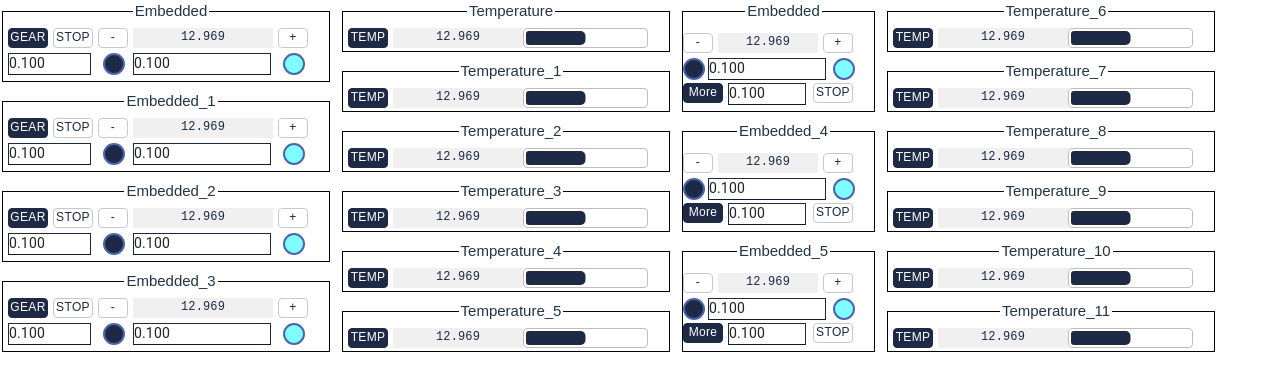
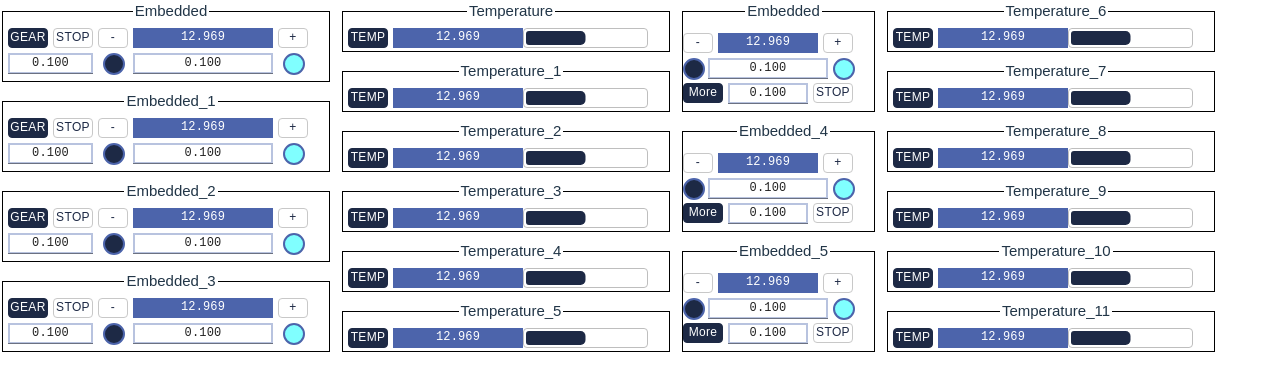
Before and after one commit to abigailalexander/mui-phoebus, a React (Vite) app: page / in a window 1280 px wide. Shown: the top 390 px of the page. Built offline with nearby package versions, Linux system fonts and the light colour scheme.

Commit message:
Change background colors

```diff
--- a/src/components/TextEntry/textEntry.tsx
+++ b/src/components/TextEntry/textEntry.tsx
@@ -6,14 +6,15 @@ const CustomTextField = styled(TextField)({
     '& .MuiInputBase-input': {
         disableUnderline: true,
         backgroundColor: 'white',
-        border: '1px solid rgba(29, 41, 69)',
+        border: '2px solid rgba(184, 195, 223)',
         //borderColor: 'primary.main',
         padding: "0px",
         '&:focus': {
-            border: '1px solid blue',
-            backgroundColor: "rgba(255, 240, 0)"
+            border: '2px solid blue',
         },
-        fontSize: 14
+        fontSize: 12,
+        fontFamily: "Monospace",
+        textAlign: "center"
     },
     '& .MuiInput-underline:after': {
         borderBottom: "0px solid transparent"
@@ -31,6 +32,6 @@ type TextEntryProps = {
 
 export default function TextEntry(props: TextEntryProps) {
     return (
-        <CustomTextField disabled={props.disabled} sx={{ left: props.x, top: props.y, width: props.w - 2, height: props.h - 2 }} defaultValue={props.value} variant="filled"></CustomTextField>
+        <CustomTextField disabled={props.disabled} sx={{ left: props.x, top: props.y, width: props.w, height: props.h }} defaultValue={props.value} variant="filled"></CustomTextField>
     )
 }
--- a/src/components/TextRead/textRead.tsx
+++ b/src/components/TextRead/textRead.tsx
@@ -4,10 +4,10 @@ import { styled, TextField, } from "@mui/material";
 const CustomTextField = styled(TextField)({
     position: "absolute",
     "& .MuiInputBase-input.Mui-disabled": {
-        WebkitTextFillColor: "rgba(29, 41, 69, 1)",
+        WebkitTextFillColor: "white",
         textAlign: "center",
         verticalAlign: "center",
-        backgroundColor: "rgba(240, 240, 240, 255)",
+        backgroundColor: "rgba(76, 100, 171)",
     },
     "& .MuiInputBase-input.MuiOutlinedInput-input": {
         padding: "0px",
@@ -16,7 +16,7 @@ const CustomTextField = styled(TextField)({
     },
     "& .MuiInputBase-root.Mui-disabled": {
         "& > fieldset": {
-            borderColor: "rgba(240, 240, 240, 255)",
+            borderColor: "rgba(76, 100, 171)",
         }
     }
 })
```
